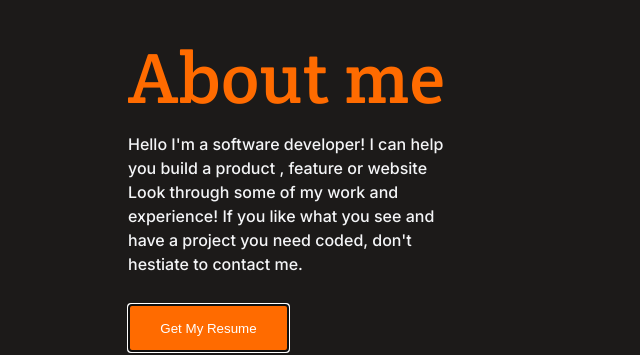
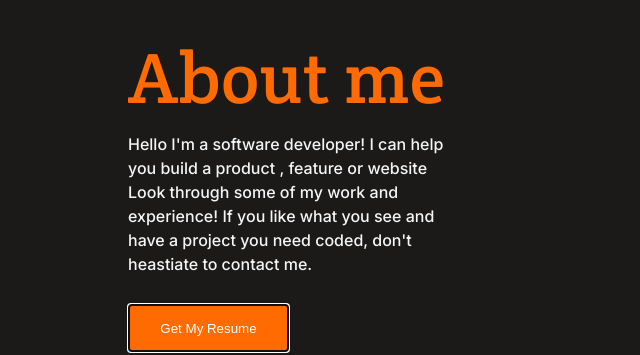
Before and after one commit to SAZZAD1Q2/Hello-Microverse, a website: page index.html in a window 1280 px wide. Shown: the part 2397-2752 px from the top of the page, 0-640 px from the left. Drawn offline with Linux system fonts and the light colour scheme.

Commit message:
html file edit

```diff
--- a/index.html
+++ b/index.html
@@ -220,7 +220,7 @@
             <p>Hello I'm a software developer! I can help you build a product , feature or website Look through some of
               my
               work and
-              experience! If you like what you see and have a project you need coded, don't hestiate to contact me.
+              experience! If you like what you see and have a project you need coded, don't heastiate to contact me.
             </p>
             <button class="about-button" type="button" autofocus>Get My Resume</button>
           </article>
```
